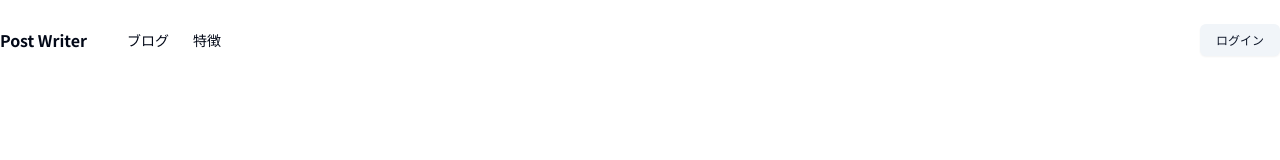
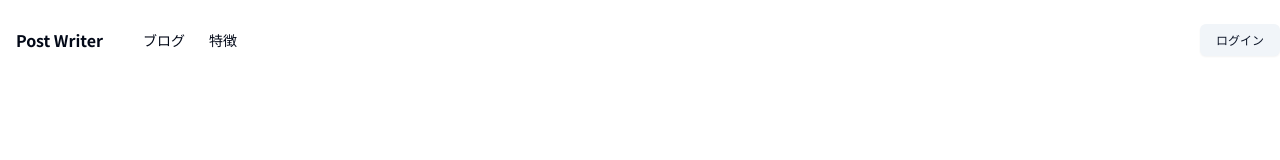
Before and after one commit to tamaco489/lexicon, a Next.js app: page / in a window 1280 px wide. Shown: the top 160 px of the page. Built offline with nearby package versions, Linux system fonts and the light colour scheme.

Commit message:
fix: header components

```diff
--- a/components/mainNav.tsx
+++ b/components/mainNav.tsx
@@ -2,7 +2,7 @@ import Link from "next/link";
 
 export default function MainNav() {
   return (
-    <div className="flex items-center md:gap-10 gap-2">
+    <div className="flex items-center md:gap-10 gap-2 pl-4">
       <Link
         href={"/"}
         className="hidden md:flex items-center space-x-2"
```
